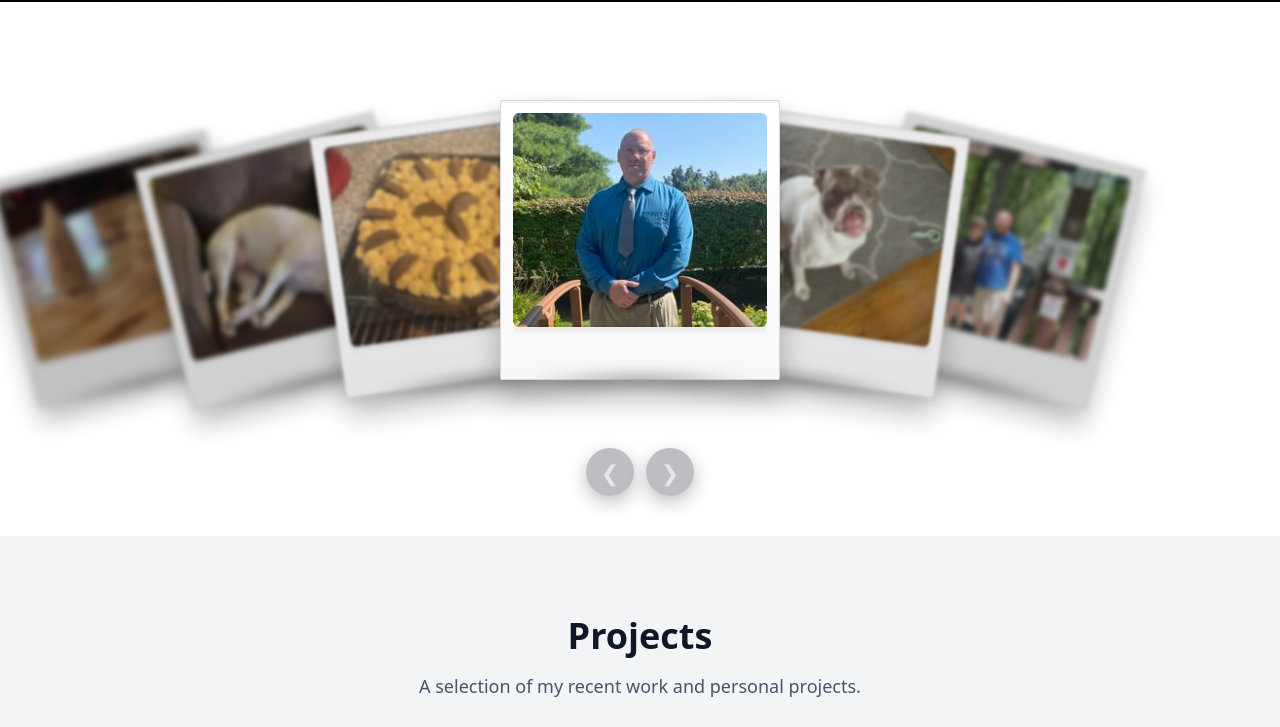
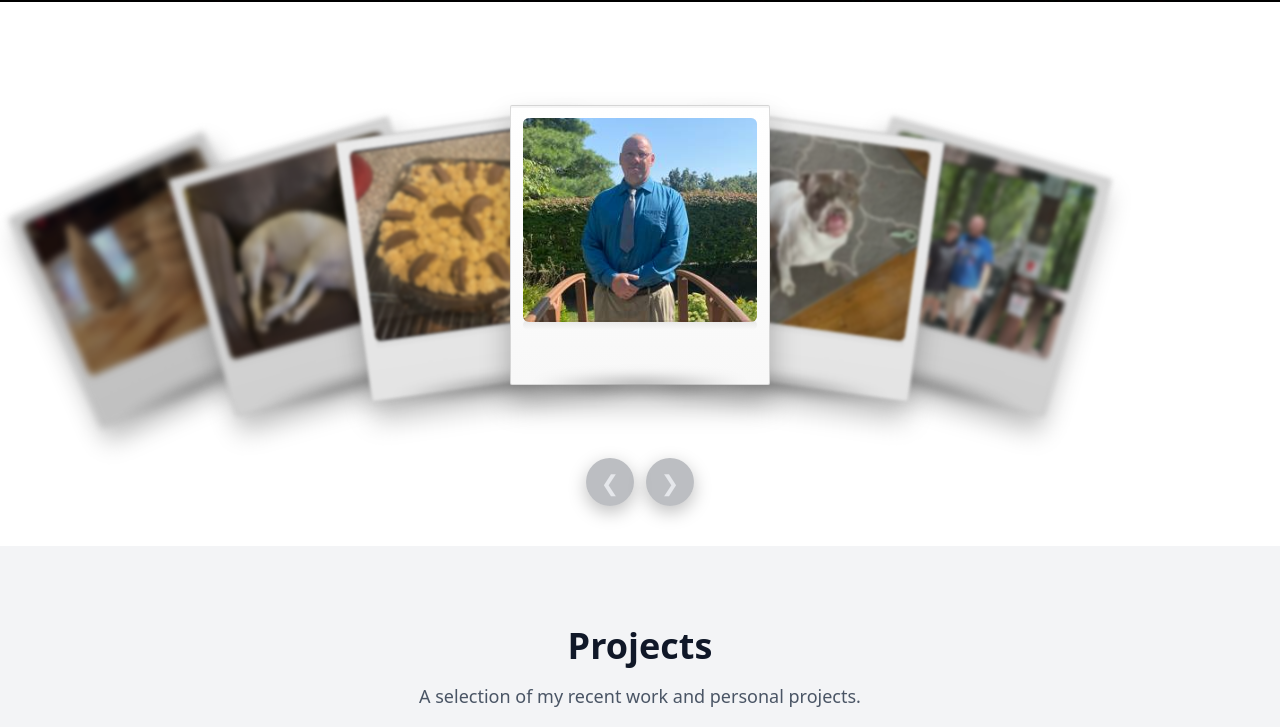
Before and after one commit to Carl32623/portfolio-website, a website: page index.html in a window 1280 px wide. Shown: the part 1115-1842 px from the top of the page. Drawn offline with nearby package versions, Linux system fonts and the light colour scheme.

Commit message:
fixed photo cards to Polaroid picture

```diff
--- a/assets/css/deck-carousel.css
+++ b/assets/css/deck-carousel.css
@@ -8,12 +8,12 @@
   --deck-fg: #e5e7eb;
 
   /* Photo area (inside the paper) */
-  --card-w: 280px;
+  --card-w: 260px;
   --card-h: 280px;
 
   /* Polaroid paper */
   --paper-pad: 12px;              /* top/left/right */
-  --paper-pad-bottom: 52px;       /* thicker bottom strip */
+  --paper-pad-bottom: 62px;       /* thicker bottom strip */
   --paper-radius: 2px;           /* outer paper rounding */
   --photo-radius: 6px;            /* inner photo rounding */
   --paper-edge: rgba(0,0,0,.14);
@@ -93,7 +93,7 @@
   box-shadow: 0 18px 30px rgba(0,0,0,.28), 0 2px 0 rgba(0,0,0,.04) inset;
   transform-origin: bottom center;
   transform:
-    translateX(var(--tx, 0px))
+    translateX(var(--tx, 0deg))
     rotate(var(--rot, 0deg))
     rotate(var(--hover-spin, 0deg))
     scale(var(--sc, 1))
--- a/assets/js/deck-carousel.js
+++ b/assets/js/deck-carousel.js
@@ -72,8 +72,8 @@ function initDeckCarousel(root) {
     const containerRect = track.getBoundingClientRect();
 
     const baseW   = cardRect.width || containerRect.width * 0.6;
-    const spacing = Math.min(baseW * 0.58, containerRect.width * 0.45);
-    const maxTilt = 14;   // degrees
+    const spacing = Math.min(baseW * 0.55, containerRect.width * 0.45);
+    const maxTilt = 45;   // degrees
     const tiltStep = -8;  // degrees per offset (negative so left/right look natural)
 
     cards.forEach((card, i) => {
```
